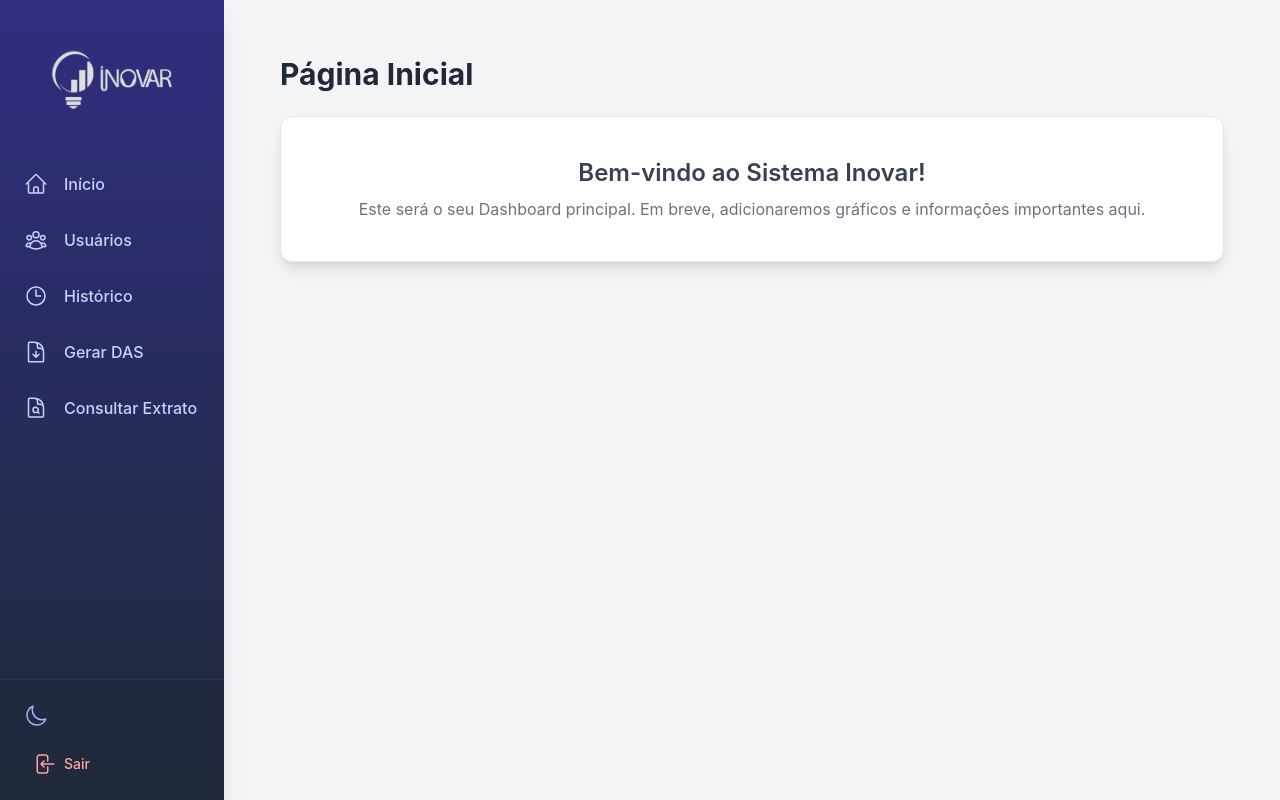
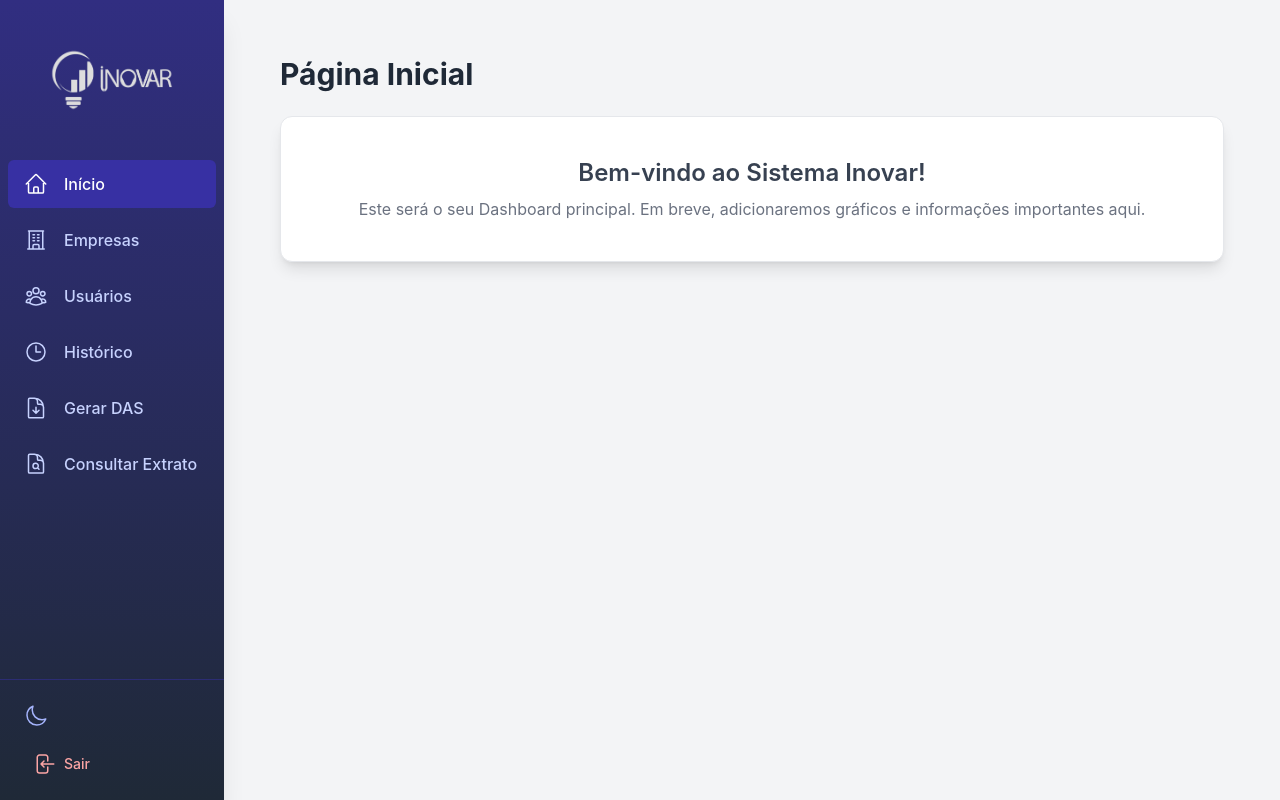
Before and after one commit to raphaelcastelar/web_sistema_inovar, a React (Create React App) app in the folder sistema_inovar/frontend/: page / in a window 1280 px wide. Built offline with nearby package versions, Linux system fonts and the light colour scheme; sample sign-in values are in the browser's storage.

Commit message:
Update navbar.js

```diff
--- a/sistema_inovar/frontend/src/components/navbar.js
+++ b/sistema_inovar/frontend/src/components/navbar.js
@@ -6,7 +6,8 @@ import {
     ClockIcon,
     DocumentArrowDownIcon,
     DocumentMagnifyingGlassIcon,
-    ArrowLeftOnRectangleIcon
+    ArrowLeftOnRectangleIcon,
+    BuildingOfficeIcon
 } from '@heroicons/react/24/outline';
 import LogoContabilidade from '../assets/logo_contabilidade.png';
 import ThemeToggle from './ThemeToggle';
@@ -37,13 +38,25 @@ const Navbar = () => {
             {/* Seção dos Links de Navegação (ocupa o espaço restante) */}
             <nav className="flex-grow w-full flex flex-col space-y-2 px-2">
                 <Link
+                    to="/"
+                    // --- CORREÇÃO AQUI ---
+                    // Mudado de .startsWith('/') para uma comparação exata === '/'
+                    className={`flex items-center space-x-4 px-4 py-3 text-indigo-200 rounded-md hover:bg-indigo-700 hover:text-white transition-colors duration-200 ${
+                        location.pathname === '/' ? 'bg-indigo-800 text-white' : ''
+                    }`}
+                >
+                    <HomeIcon className="h-6 w-6" />
+                    <span className="text-base font-medium">Início</span>
+                </Link>
+
+                <Link
                     to="/empresas"
                     className={`flex items-center space-x-4 px-4 py-3 text-indigo-200 rounded-md hover:bg-indigo-700 hover:text-white transition-colors duration-200 ${
                         location.pathname.startsWith('/empresas') ? 'bg-indigo-800 text-white' : ''
                     }`}
                 >
-                    <HomeIcon className="h-6 w-6" />
-                    <span className="text-base font-medium">Início</span>
+                    <BuildingOfficeIcon className="h-6 w-6" />
+                    <span className="text-base font-medium">Empresas</span>
                 </Link>
 
                 <Link
```
